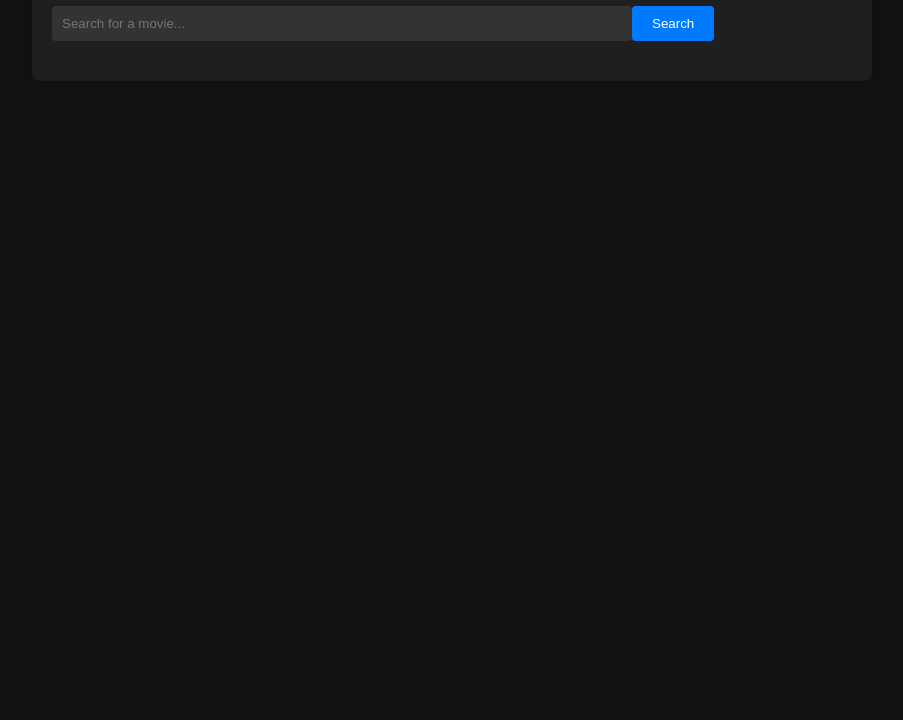
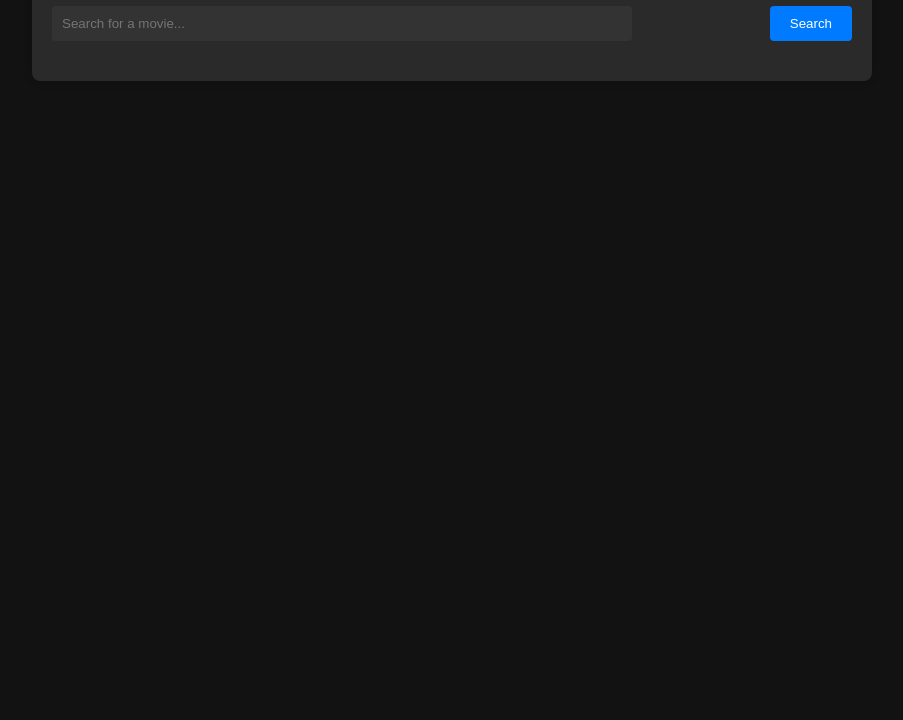
Before and after one commit to Ashkansalehpour/movieFinder, a website with bundled scripts: page index.html in a window 1280 px wide. Shown: the part 80-800 px from the top of the page, without its empty margins (188-1091 px from the left). Built offline with nearby package versions, Linux system fonts and the light colour scheme.

Commit message:
Improve search placement
Improve the style of search container with adding flex display and give space between search button and input

```diff
--- a/styles/style.scss
+++ b/styles/style.scss
@@ -9,7 +9,7 @@ body {
   max-width: 800px; /* Set maximum width */
   margin: 0 auto; /* Center align container */
   padding: 20px; /* Add padding */
-  background-color: #1f1f1f; /* Set background color */
+  background-color: rgba(255, 255, 255, 0.1); /* Set background color */
   border-radius: 8px; /* Add border radius */
   box-shadow: 0 0 10px rgba(0, 0, 0, 0.2); /* Add box shadow */
 
@@ -24,6 +24,8 @@ body {
 /* Styling for the search container */
 .search-container {
   margin-bottom: 20px; /* Add margin at the bottom */
+  display: flex; /* Use flexbox */
+  justify-content: space-between; /* Align items with space between */
 
   /* Styling for search input */
   input[type="text"] {
```
Also changed, not shown: styles/style.css, 1 other file.
